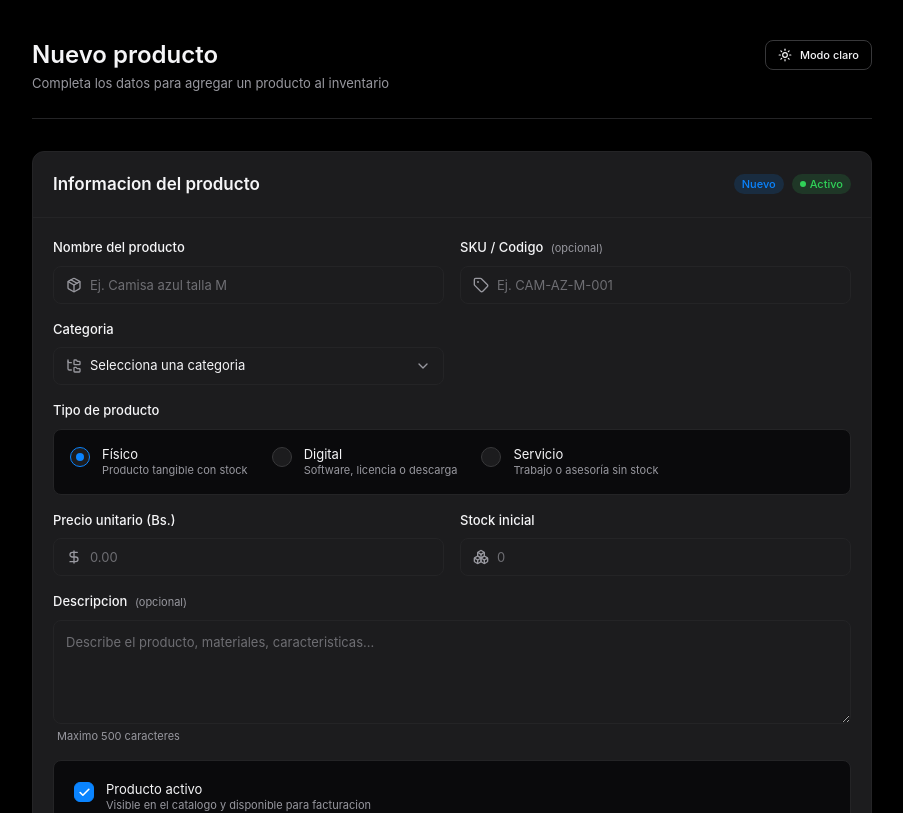
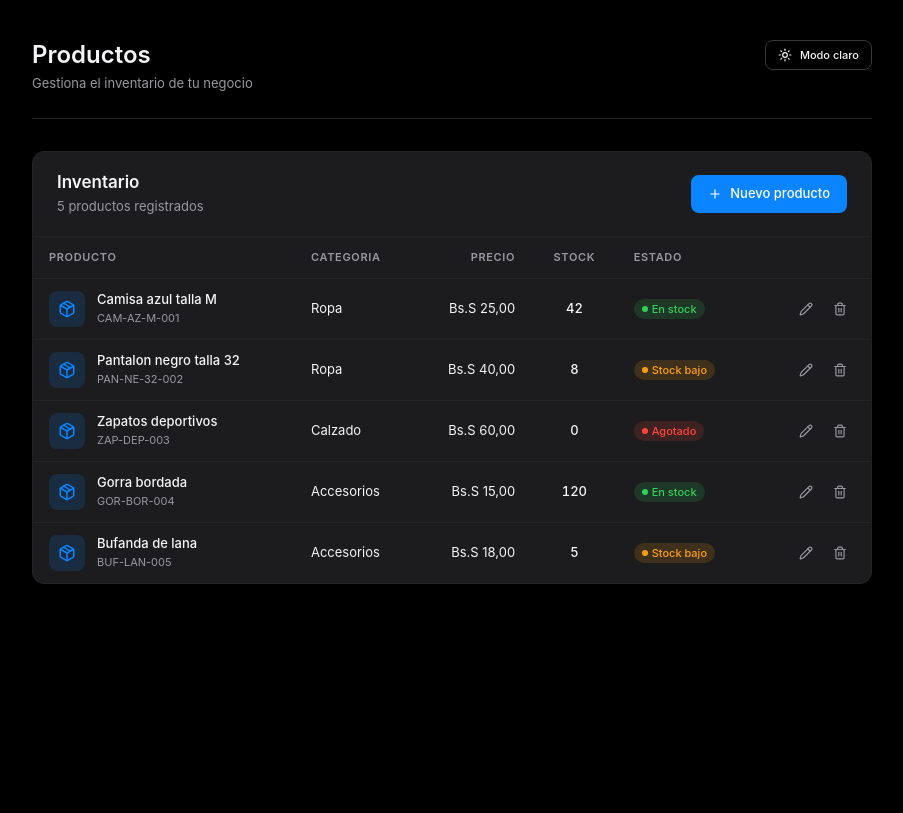
Before and after one commit to axeljimenezdeveloper/mi-saas-frontend, a React (Vite) app: page / in a window 1280 px wide. Shown: the top 813 px of the page, without its empty margins (188-1091 px from the left). Built offline with nearby package versions, Linux system fonts and the light colour scheme.

Commit message:
feat: add Table component and create products list page with stock badges

```diff
--- a/src/App.tsx
+++ b/src/App.tsx
@@ -1,7 +1,7 @@
 import { useEffect, useState } from 'react';
 import { Moon, Sun } from 'lucide-react';
 import { Button } from './components/common/actions/Button';
-import NewProduct from './features/inventory/pages/NewProduct';
+import ProductsList from './features/inventory/pages/ProductsList';
 import styles from './App.module.css';
 
 type Theme = 'light' | 'dark';
@@ -24,9 +24,9 @@ function App() {
       <div className={styles.container}>
         <header className={styles.header}>
           <div>
-            <h1 className={styles.title}>Nuevo producto</h1>
+            <h1 className={styles.title}>Productos</h1>
             <p className={styles.subtitle}>
-              Completa los datos para agregar un producto al inventario
+              Gestiona el inventario de tu negocio
             </p>
           </div>
           <Button
@@ -39,7 +39,7 @@ function App() {
           </Button>
         </header>
 
-        <NewProduct />
+        <ProductsList />
       </div>
     </div>
   );
--- a/src/components/common/data-display/Table/Table.module.css
+++ b/src/components/common/data-display/Table/Table.module.css
@@ -0,0 +1,61 @@
+/* src/components/common/data-display/Table/Table.module.css */
+
+.wrapper {
+  width: 100%;
+  overflow-x: auto;
+  border-radius: var(--radius-lg);
+}
+
+.table {
+  width: 100%;
+  border-collapse: collapse;
+  font-family: var(--font-sans);
+  font-size: var(--text-sm);
+  color: var(--color-text);
+  background-color: transparent;
+}
+
+/* ============ Header ============ */
+.th {
+  padding: var(--space-3) var(--space-4);
+  font-size: var(--text-xs);
+  font-weight: var(--weight-semibold);
+  text-transform: uppercase;
+  letter-spacing: 0.06em;
+  color: var(--color-text-muted);
+  background-color: transparent;
+  border-bottom: 1px solid var(--color-border);
+  white-space: nowrap;
+}
+
+/* ============ Rows ============ */
+.tr {
+  transition: background-color var(--duration-fast) var(--ease-out);
+}
+
+.td {
+  padding: var(--space-3) var(--space-4);
+  border-bottom: 1px solid var(--color-border);
+  color: var(--color-text);
+  vertical-align: middle;
+}
+
+.tr:last-child .td {
+  border-bottom: none;
+}
+
+.hoverable:hover {
+  background-color: var(--color-surface-hover);
+}
+
+.clickable {
+  cursor: pointer;
+}
+
+/* ============ Estado vacio o de carga ============ */
+.stateCell {
+  padding: var(--space-8) var(--space-4);
+  text-align: center;
+  color: var(--color-text-muted);
+  font-size: var(--text-sm);
+}
--- a/src/components/common/data-display/Table/Table.tsx
+++ b/src/components/common/data-display/Table/Table.tsx
@@ -0,0 +1,104 @@
+import styles from './Table.module.css';
+
+export interface TableColumn<T> {
+  /** Identificador unico de la columna (usado como key y como acceso al campo). */
+  key: string;
+  /** Texto del encabezado. */
+  header: string;
+  /** Funcion personalizada para renderizar el contenido de la celda. */
+  render?: (row: T) => React.ReactNode;
+  /** Alineacion del texto. */
+  align?: 'left' | 'center' | 'right';
+  /** Ancho de la columna (CSS, ej. "120px", "20%"). */
+  width?: string;
+}
+
+export interface TableProps<T> {
+  /** Definicion de columnas. */
+  columns: TableColumn<T>[];
+  /** Filas de datos. */
+  data: T[];
+  /** Funcion que devuelve una key unica por fila. */
+  getRowKey: (row: T) => string | number;
+  /** Si es true, muestra un estado de carga en lugar de las filas. */
+  isLoading?: boolean;
+  /** Mensaje mostrado cuando data esta vacia. */
+  emptyMessage?: string;
+  /** Handler opcional al hacer click en una fila. */
+  onRowClick?: (row: T) => void;
+  /** Si es true, las filas se iluminan al pasar el mouse. */
+  hoverable?: boolean;
+}
+
+export function Table<T>({
+  columns,
+  data,
+  getRowKey,
+  isLoading = false,
+  emptyMessage = 'No hay datos para mostrar',
+  onRowClick,
+  hoverable = true,
+}: TableProps<T>) {
+  const getCellValue = (row: T, column: TableColumn<T>): React.ReactNode => {
+    if (column.render) return column.render(row);
+    return String((row as Record<string, unknown>)[column.key] ?? '');
+  };
+
+  const showStateRow = isLoading || data.length === 0;
+
+  return (
+    <div className={styles.wrapper}>
+      <table className={styles.table}>
+        <thead>
+          <tr>
+            {columns.map((col) => (
+              <th
+                key={col.key}
+                className={styles.th}
+                style={{
+                  textAlign: col.align ?? 'left',
+                  width: col.width,
+                }}
+              >
+                {col.header}
+              </th>
+            ))}
+          </tr>
+        </thead>
+        <tbody>
+          {showStateRow ? (
+            <tr>
+              <td colSpan={columns.length} className={styles.stateCell}>
+                {isLoading ? 'Cargando...' : emptyMessage}
+              </td>
+            </tr>
+          ) : (
+            data.map((row) => (
+              <tr
+                key={getRowKey(row)}
+                className={[
+                  styles.tr,
+                  hoverable && styles.hoverable,
+                  onRowClick && styles.clickable,
+                ]
+                  .filter(Boolean)
+                  .join(' ')}
+                onClick={onRowClick ? () => onRowClick(row) : undefined}
+              >
+                {columns.map((col) => (
+                  <td
+                    key={col.key}
+                    className={styles.td}
+                    style={{ textAlign: col.align ?? 'left' }}
+                  >
+                    {getCellValue(row, col)}
+                  </td>
+                ))}
+              </tr>
+            ))
+          )}
+        </tbody>
+      </table>
+    </div>
+  );
+}
--- a/src/components/common/data-display/Table/index.ts
+++ b/src/components/common/data-display/Table/index.ts
@@ -0,0 +1,2 @@
+export { Table } from './Table';
+export type { TableProps, TableColumn } from './Table';
--- /dev/null
+++ b/src/features/inventory/pages/ProductsList/ProductsList.module.css
@@ -0,0 +1,71 @@
+/* src/features/inventory/pages/ProductsList/ProductsList.module.css */
+
+.toolbar {
+  display: flex;
+  justify-content: space-between;
+  align-items: center;
+  gap: var(--space-4);
+  padding: var(--space-5) var(--space-6);
+  border-bottom: 1px solid var(--color-border);
+}
+
+.title {
+  font-size: var(--text-lg);
+  font-weight: var(--weight-semibold);
+  color: var(--color-text);
+  margin: 0 0 var(--space-1) 0;
+}
+
+.subtitle {
+  font-size: var(--text-sm);
+  color: var(--color-text-muted);
+  margin: 0;
+}
+
+.productCell {
+  display: flex;
+  align-items: center;
+  gap: var(--space-3);
+}
+
+.productIcon {
+  display: inline-flex;
+  align-items: center;
+  justify-content: center;
+  width: 36px;
+  height: 36px;
+  border-radius: var(--radius-md);
+  background-color: var(--color-primary-soft);
+  color: var(--color-primary);
+  flex-shrink: 0;
+}
+
+.productName {
+  font-weight: var(--weight-medium);
+  color: var(--color-text);
+  line-height: var(--leading-tight);
+}
+
+.productSku {
+  font-size: var(--text-xs);
+  color: var(--color-text-muted);
+  margin-top: 2px;
+}
+
+.stockNumber {
+  font-variant-numeric: tabular-nums;
+  font-weight: var(--weight-medium);
+}
+
+.actions {
+  display: inline-flex;
+  gap: var(--space-1);
+  justify-content: flex-end;
+}
+
+@media (max-width: 640px) {
+  .toolbar {
+    flex-direction: column;
+    align-items: flex-start;
+  }
+}
--- /dev/null
+++ b/src/features/inventory/pages/ProductsList/ProductsList.tsx
@@ -0,0 +1,140 @@
+import { Plus, Pencil, Trash2, Package } from 'lucide-react';
+import { Table, type TableColumn } from '../../../../components/common/data-display/Table';
+import { Badge } from '../../../../components/common/data-display/Badge';
+import { Card } from '../../../../components/common/data-display/Card';
+import { Button } from '../../../../components/common/actions/Button';
+import styles from './ProductsList.module.css';
+
+type StockStatus = 'in-stock' | 'low-stock' | 'out-of-stock';
+
+interface Product {
+  id: number;
+  name: string;
+  sku: string;
+  category: string;
+  price: number;
+  stock: number;
+  status: StockStatus;
+}
+
+const MOCK_PRODUCTS: Product[] = [
+  { id: 1, name: 'Camisa azul talla M', sku: 'CAM-AZ-M-001', category: 'Ropa', price: 25.0, stock: 42, status: 'in-stock' },
+  { id: 2, name: 'Pantalon negro talla 32', sku: 'PAN-NE-32-002', category: 'Ropa', price: 40.0, stock: 8, status: 'low-stock' },
+  { id: 3, name: 'Zapatos deportivos', sku: 'ZAP-DEP-003', category: 'Calzado', price: 60.0, stock: 0, status: 'out-of-stock' },
+  { id: 4, name: 'Gorra bordada', sku: 'GOR-BOR-004', category: 'Accesorios', price: 15.0, stock: 120, status: 'in-stock' },
+  { id: 5, name: 'Bufanda de lana', sku: 'BUF-LAN-005', category: 'Accesorios', price: 18.0, stock: 5, status: 'low-stock' },
+];
+
+const STATUS_LABELS: Record<StockStatus, string> = {
+  'in-stock': 'En stock',
+  'low-stock': 'Stock bajo',
+  'out-of-stock': 'Agotado',
+};
+
+const STATUS_VARIANTS: Record<StockStatus, 'success' | 'warning' | 'danger'> = {
+  'in-stock': 'success',
+  'low-stock': 'warning',
+  'out-of-stock': 'danger',
+};
+
+const formatBs = (amount: number): string =>
+  new Intl.NumberFormat('es-VE', {
+    style: 'currency',
+    currency: 'VES',
+    minimumFractionDigits: 2,
+  }).format(amount);
+
+export default function ProductsList() {
+  const columns: TableColumn<Product>[] = [
+    {
+      key: 'name',
+      header: 'Producto',
+      render: (p) => (
+        <div className={styles.productCell}>
+          <div className={styles.productIcon}>
+            <Package size={18} />
+          </div>
+          <div>
+            <div className={styles.productName}>{p.name}</div>
+            <div className={styles.productSku}>{p.sku}</div>
+          </div>
+        </div>
+      ),
+    },
+    {
+      key: 'category',
+      header: 'Categoria',
+    },
+    {
+      key: 'price',
+      header: 'Precio',
+      align: 'right',
+      render: (p) => formatBs(p.price),
+    },
+    {
+      key: 'stock',
+      header: 'Stock',
+      align: 'center',
+      render: (p) => (
+        <span className={styles.stockNumber}>{p.stock}</span>
+      ),
+    },
+    {
+      key: 'status',
+      header: 'Estado',
+      render: (p) => (
+        <Badge variant={STATUS_VARIANTS[p.status]} withDot size="sm">
+          {STATUS_LABELS[p.status]}
+        </Badge>
+      ),
+    },
+    {
+      key: 'actions',
+      header: '',
+      align: 'right',
+      width: '120px',
+      render: (p) => (
+        <div className={styles.actions}>
+          <Button
+            variant="ghost"
+            size="sm"
+            iconOnly
+            aria-label={`Editar ${p.name}`}
+            onClick={(e) => e.stopPropagation()}
+          >
+            <Pencil size={14} />
+          </Button>
+          <Button
+            variant="ghost"
+            size="sm"
+            iconOnly
+            aria-label={`Eliminar ${p.name}`}
+            onClick={(e) => e.stopPropagation()}
+          >
+            <Trash2 size={14} />
+          </Button>
+        </div>
+      ),
+    },
+  ];
+
+  return (
+    <Card padding="none">
+      <div className={styles.toolbar}>
+        <div>
+          <h2 className={styles.title}>Inventario</h2>
+          <p className={styles.subtitle}>
+            {MOCK_PRODUCTS.length} productos registrados
+          </p>
+        </div>
+        <Button leftIcon={<Plus size={14} />}>Nuevo producto</Button>
+      </div>
+      <Table
+        columns={columns}
+        data={MOCK_PRODUCTS}
+        getRowKey={(p) => p.id}
+        emptyMessage="No hay productos registrados"
+      />
+    </Card>
+  );
+}
--- /dev/null
+++ b/src/features/inventory/pages/ProductsList/index.ts
@@ -0,0 +1 @@
+export { default } from './ProductsList';
```
Also changed, not shown: 1 other file (tests, documents, lock files or other folders).
